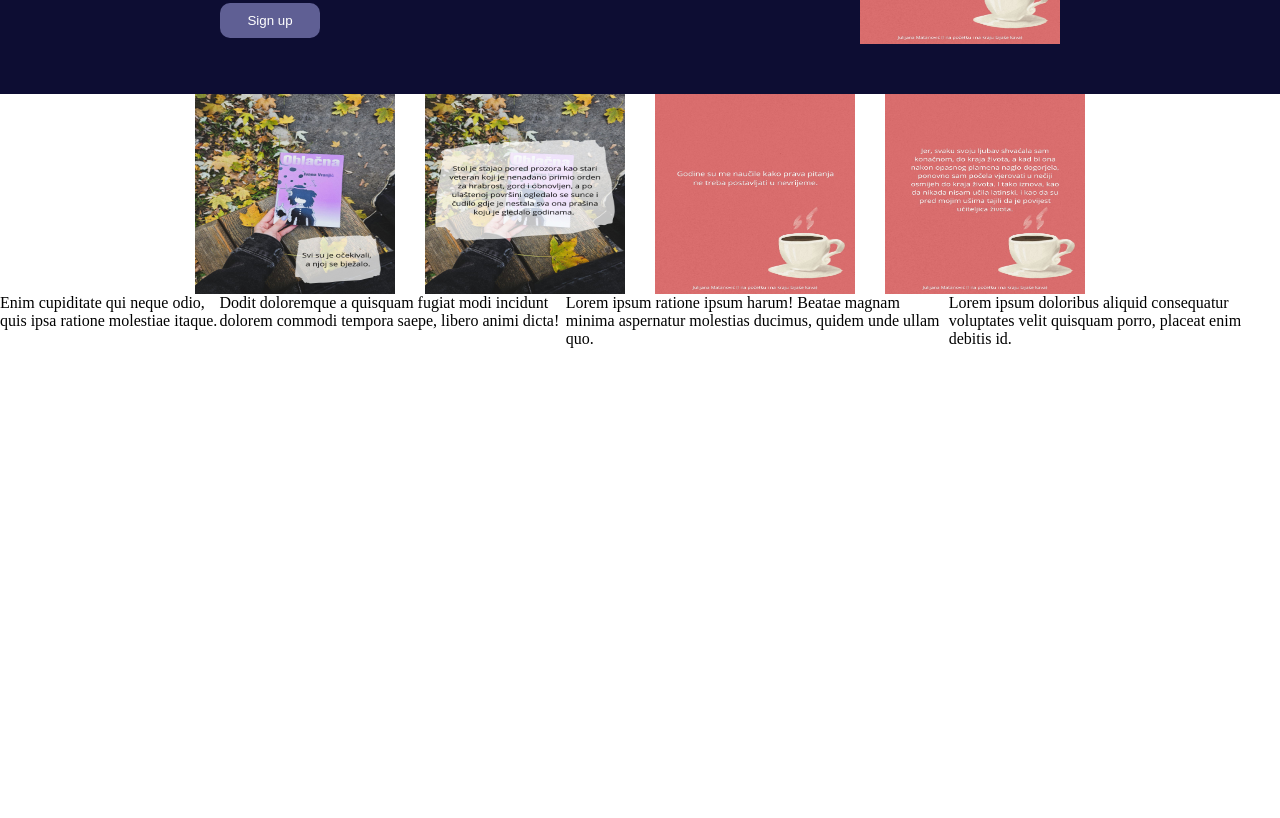
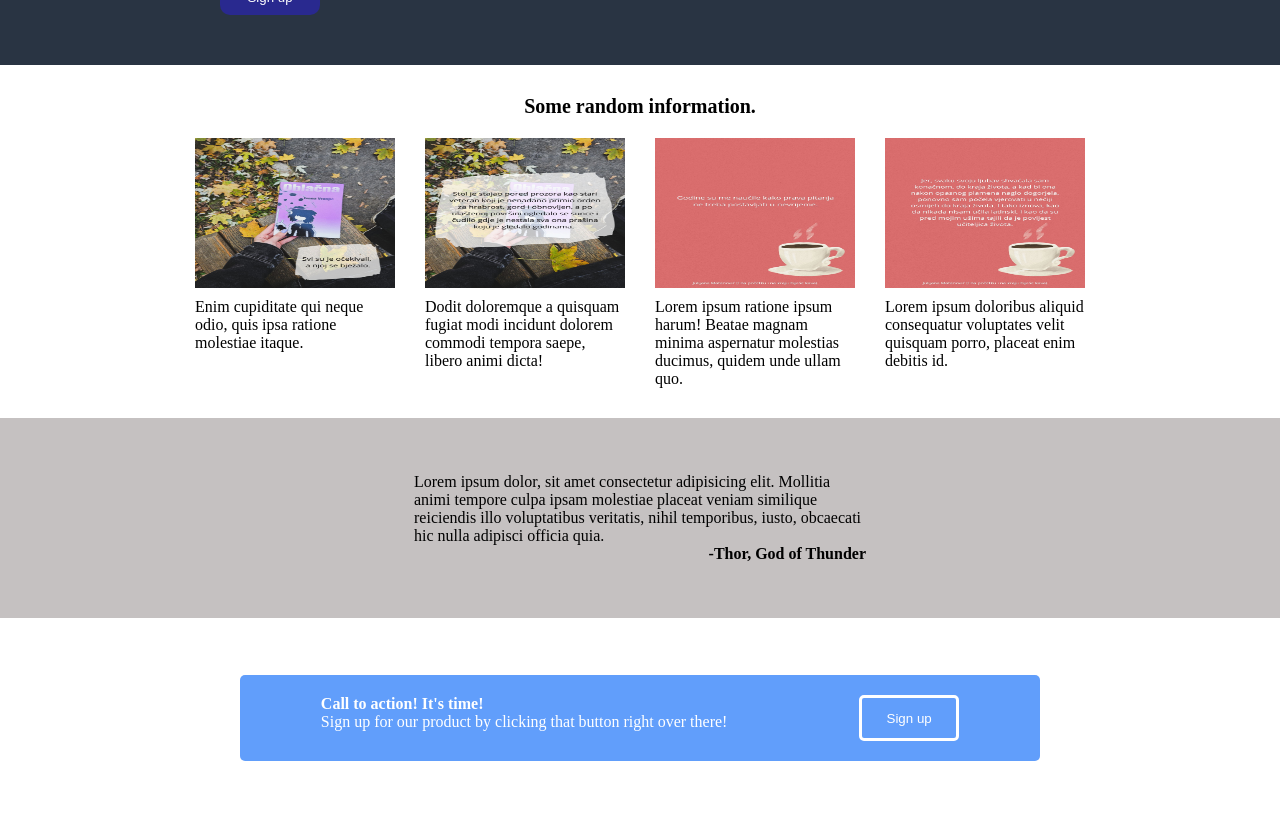
Before and after one commit to tamarabalja/Landing-page, a plain HTML site: page index.html in a window 1280 px wide. Shown: the part 269-1087 px from the top of the page. Before the commit the page ends 800 px from the top, so only its background shows below. Drawn offline with Linux system fonts and the light colour scheme.

Commit message:
add new section

```diff
--- a/index.html
+++ b/index.html
@@ -20,24 +20,51 @@
 <main class="hero">
  <div class="hero-text">
   <h1>This website is awesome</h1>
-  <p> Lorem ipsum dolor sit amet consectetur adipisicing elit. Rem saepe quos similique impedit dolorum minus ad iste quis earum omnis dicta nobis sed.</p>
+  <p class="font"> Lorem ipsum dolor sit amet consectetur adipisicing elit. Rem saepe quos similique impedit dolorum minus ad iste quis earum omnis dicta nobis sed.</p>
   <button>Sign up</button>
  </div>
   <img src="images/5.jpg">
 </main>
 
-<div class="flex-container2">
+<section class="information">
+    <p class="information-text">Some random information.</p>
+    <div class="images">
+      <div class="image-1">
        <img src="images/1.jpg">
+       <p> Enim cupiditate qui neque odio, quis ipsa ratione molestiae itaque.</p>
+      </div>
+      <div class="image-2">
        <img src="images/2.jpg">
+       <p>Dodit doloremque a quisquam fugiat modi incidunt dolorem commodi tempora saepe, libero animi dicta!</p>
+      </div>
+      <div class= image-3>
        <img src="images/5.jpg">
+       <p>Lorem ipsum ratione ipsum harum! Beatae magnam minima aspernatur molestias ducimus, quidem unde ullam quo.</p>
+      </div>
+      <div class= image-4>
        <img src="images/8.jpg">
-</div>
-<div class="flex-container3">
-    <p> Enim cupiditate qui neque odio, quis ipsa ratione molestiae itaque.</p>
-    <p>Dodit doloremque a quisquam fugiat modi incidunt dolorem commodi tempora saepe, libero animi dicta!</p>
-    <p>Lorem ipsum ratione ipsum harum! Beatae magnam minima aspernatur molestias ducimus, quidem unde ullam quo.</p>
        <p>Lorem ipsum doloribus aliquid consequatur voluptates velit quisquam porro, placeat enim debitis id.</p>
       </div>
+    </div>
+</section>
+
+<section class="quote">
+      <div class="citation-box">
+        <p class="quote-text">Lorem ipsum dolor, sit amet consectetur adipisicing elit. Mollitia animi tempore culpa ipsam molestiae placeat veniam similique reiciendis illo voluptatibus veritatis, nihil temporibus, iusto, obcaecati hic nulla adipisci officia quia.</p>
+        <p class="reference"> -Thor, God of Thunder</p>
+      </div>
+</section>
+
+<end class="end">
+    <div class="sign-up">
+        <div class="text">
+            <p> <strong>Call to action! It's time!</strong> </p>
+            <p>Sign up for our product by clicking that button right over there!</p>
+        </div>
+        <button class="sign-up">Sign up</button>
+    </div>
+
+</end>
 
 </body>
 </html>
--- a/style.css
+++ b/style.css
@@ -7,7 +7,7 @@
 .header {
     display: flex;
     justify-content: space-around;
-    background-color: rgb(13, 13, 51);
+    background-color: rgb(41, 52, 67);
     padding: 20px;
 }
 
@@ -25,7 +25,7 @@
     display: flex;
     justify-content: space-around;
     padding: 50px;
-    background-color: rgb(13, 13, 51);
+    background-color: rgb(41, 52, 67);
     color: white;
 }
 
@@ -33,7 +33,8 @@
     display: flex;
     max-width: 300px;
     flex-direction: column;
-    justify-content: space-evenly;
+    justify-content: space-around;
+    gap: 10px;
 }
 
 .hero h1{
@@ -43,38 +44,105 @@
 
 button{
     width: 100px;
-    background-color: rgb(95, 95, 148);
+    background-color: rgb(41, 41, 143);
     color: inherit;
     padding: 10px;
     border: none;
     border-radius: 10px;
 }
 
-.flex-container2{
-    display: flex;
-    gap:30px;
-    justify-content: center;
-    background-color: white;
-    flex-wrap: wrap;
-    flex-direction: row;
-}
-
-.flex-container3{
-    display: flex;
-    justify-content: center;
-
-}
-
 .font{
     color: white;
     font-family: 'Times New Roman', Times, serif;
+    font-size: 14px;
 }
 
 img{
     width: 200px;
-    height:200px;
+    height:150px;
 }
 
-h1{
+h1.font{
     font-size: 20px;
 }
+
+.information {
+    display: flex;
+    flex-direction: column;
+    align-items: center;
+    padding: 30px;
+    gap: 20px;
+}
+
+.information-text{
+    font-weight: bold;
+    font-size: 20px;
+}
+
+.information .images {
+    display: flex;
+    justify-content: center;
+    gap: 30px;
+    flex-grow: 1;
+}
+
+.image-1,
+.image-2,
+.image-3,
+.image-4{
+    display: flex;
+    gap: 10px;
+    flex-direction: column;
+    flex-wrap: wrap;
+    width: 200px;
+}
+
+.quote{
+    background-color: rgb(197, 193, 193);
+    height:200px;
+    display:flex;
+    justify-content:center;
+    align-items: center;
+    }
+
+    .quote .reference {
+        align-self: flex-end;
+        font-weight: bold;
+    }
+
+    .citation-box{
+    padding: 30px;
+    max-width: 40%;
+    display:flex;
+    flex-direction: column;
+    }
+
+    .end {
+        display: flex;
+        justify-content: center;
+        align-items: center;
+        height: 200px;
+    }
+
+    .sign-up{
+        display: flex;
+        justify-content: space-around;
+        width: 800px;
+        padding: 20px;
+        background-color: rgb(97, 158, 251);
+        gap: 10px;
+        border: none;
+        border-radius: 5px;
+        color: white;
+    }
+
+    button.sign-up{
+        border: white;
+        border-radius: 5px;
+        width: 100px;
+        height: 40px;
+        align-items: center;
+        border-style: solid;
+        background-color: rgb(97, 158, 251);;
+
+    }
```
Lines whose indentation alone changed are shown as unchanged.
